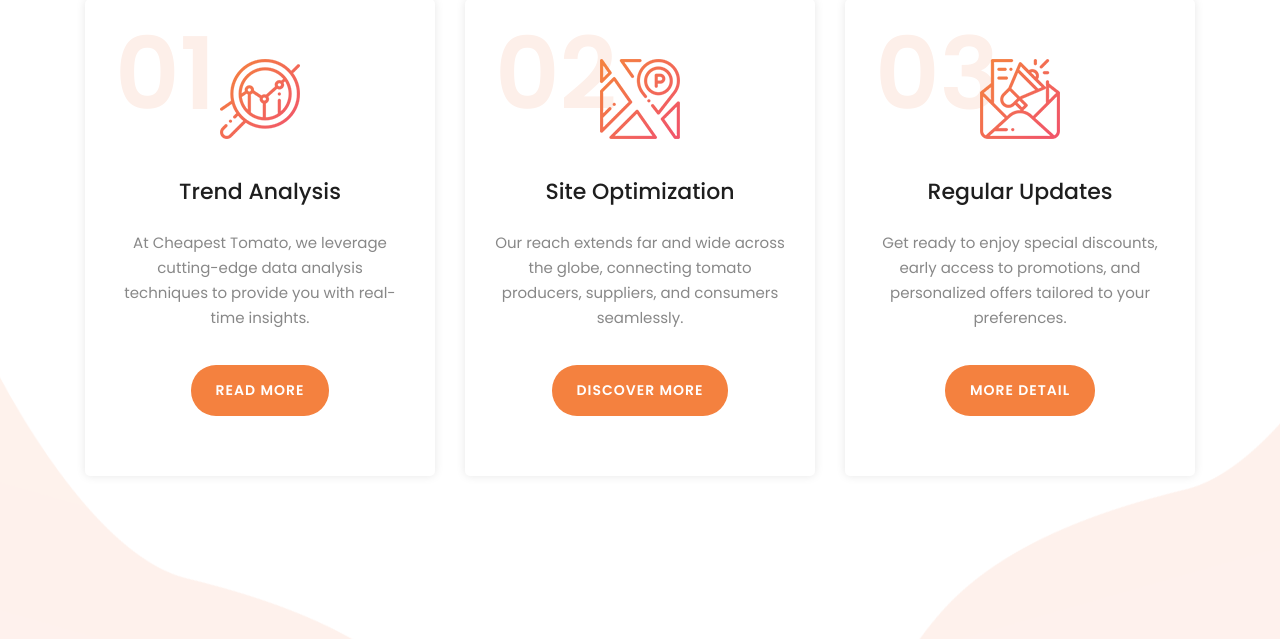
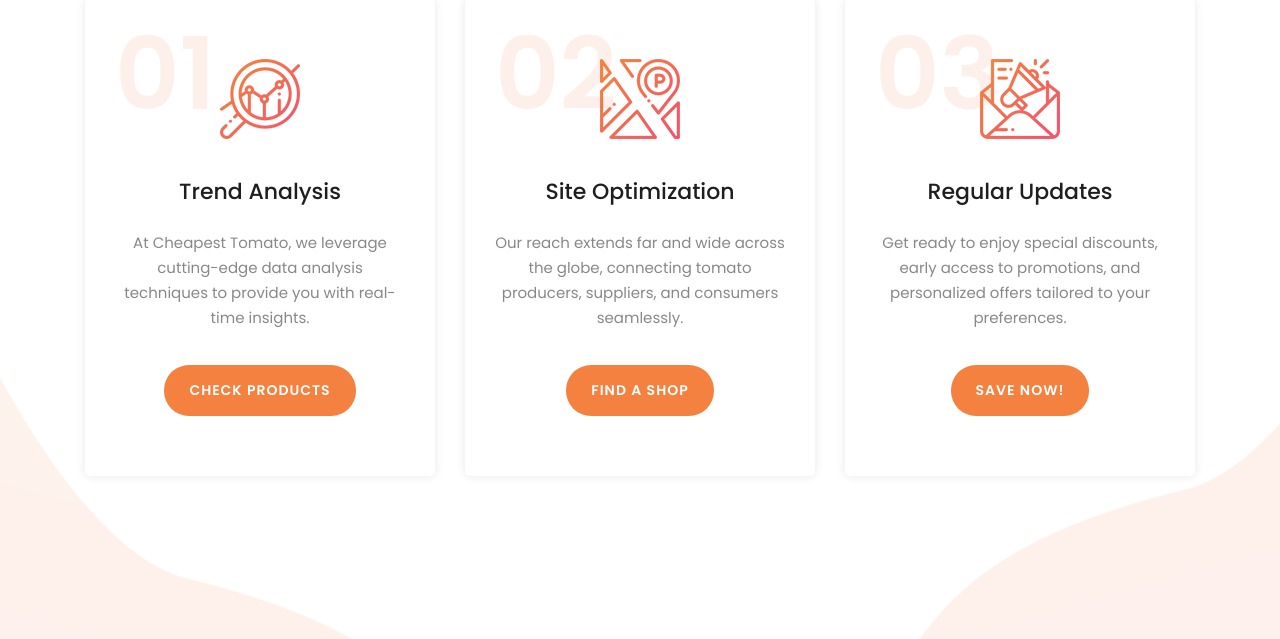
Before and after one commit to bass3fas/cheapest-tomato.tech, a Flask app: page / in a window 1280 px wide. Shown: the part 901-1540 px from the top of the page. Run offline with Flask 3, Linux system fonts and the light colour scheme; some libraries are stand-ins or nearby versions.

Commit message:
added produts and shops buttons to landing page

```diff
--- a/templates/index.html
+++ b/templates/index.html
@@ -51,7 +51,7 @@
                         <ul class="nav">
                             <li class="scroll-to-section"><a href="#welcome" class="menu-item">Home</a></li>
                             <li class="scroll-to-section"><a href="#about" class="menu-item">Features</a></li>
-                            <li class="scroll-to-section"><a href="/about" class="menu-item">About</a>
+                            <li class="scroll-to-section"><a href="#testimonials" class="menu-item">About</a>
                             </li>
                             <li class="scroll-to-section"><a href="#contact-us" class="menu-item">Contact Us</a></li>
                         </ul>
@@ -100,8 +100,8 @@
                             <img src="assets/images/features-icon-1.png" alt="">
                             <h4>Trend Analysis</h4>
                             <p>At Cheapest Tomato, we leverage cutting-edge data analysis techniques to provide you with real-time insights.</p>
-                            <a href="#testimonials" class="main-button">
-                                Read More
+                            <a href="/products" class="main-button">
+                                Check Products
                             </a>
                         </div>
                     </div>
@@ -114,8 +114,8 @@
                             <img src="assets/images/features-icon-2.png" alt="">
                             <h4>Site Optimization</h4>
                             <p>Our reach extends far and wide across the globe, connecting tomato producers, suppliers, and consumers seamlessly.</p>
-                            <a href="#testimonials" class="main-button">
-                                Discover More
+                            <a href="/shops" class="main-button">
+                                Find a Shop
                             </a>
                         </div>
                     </div>
@@ -128,8 +128,8 @@
                             <img src="assets/images/features-icon-3.png" alt="">
                             <h4>Regular Updates</h4>
                             <p>Get ready to enjoy special discounts, early access to promotions, and personalized offers tailored to your preferences.</p>
-                            <a href="#testimonials" class="main-button">
-                                More Detail
+                            <a href="/search" class="main-button">
+                                Save Now!
                             </a>
                         </div>
                     </div>
```
